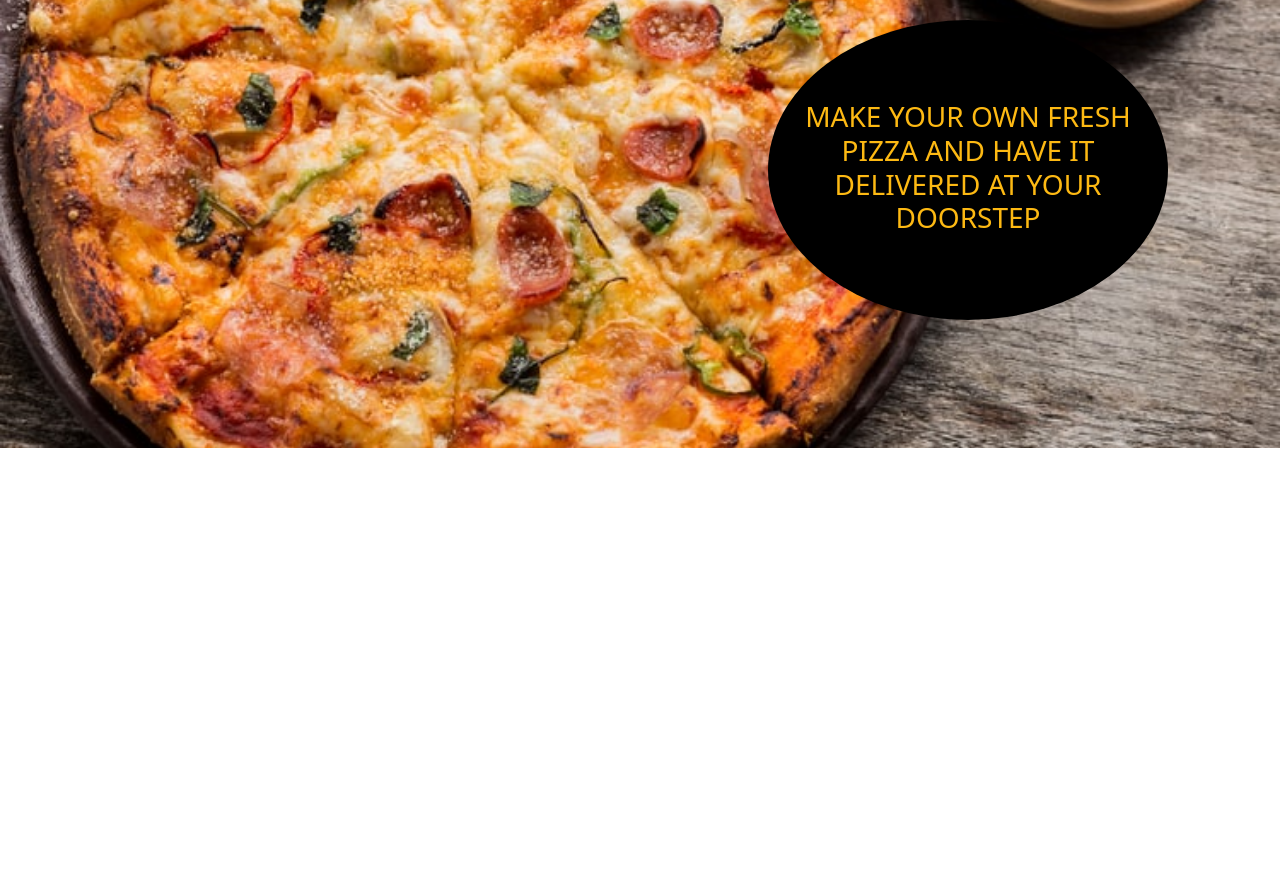
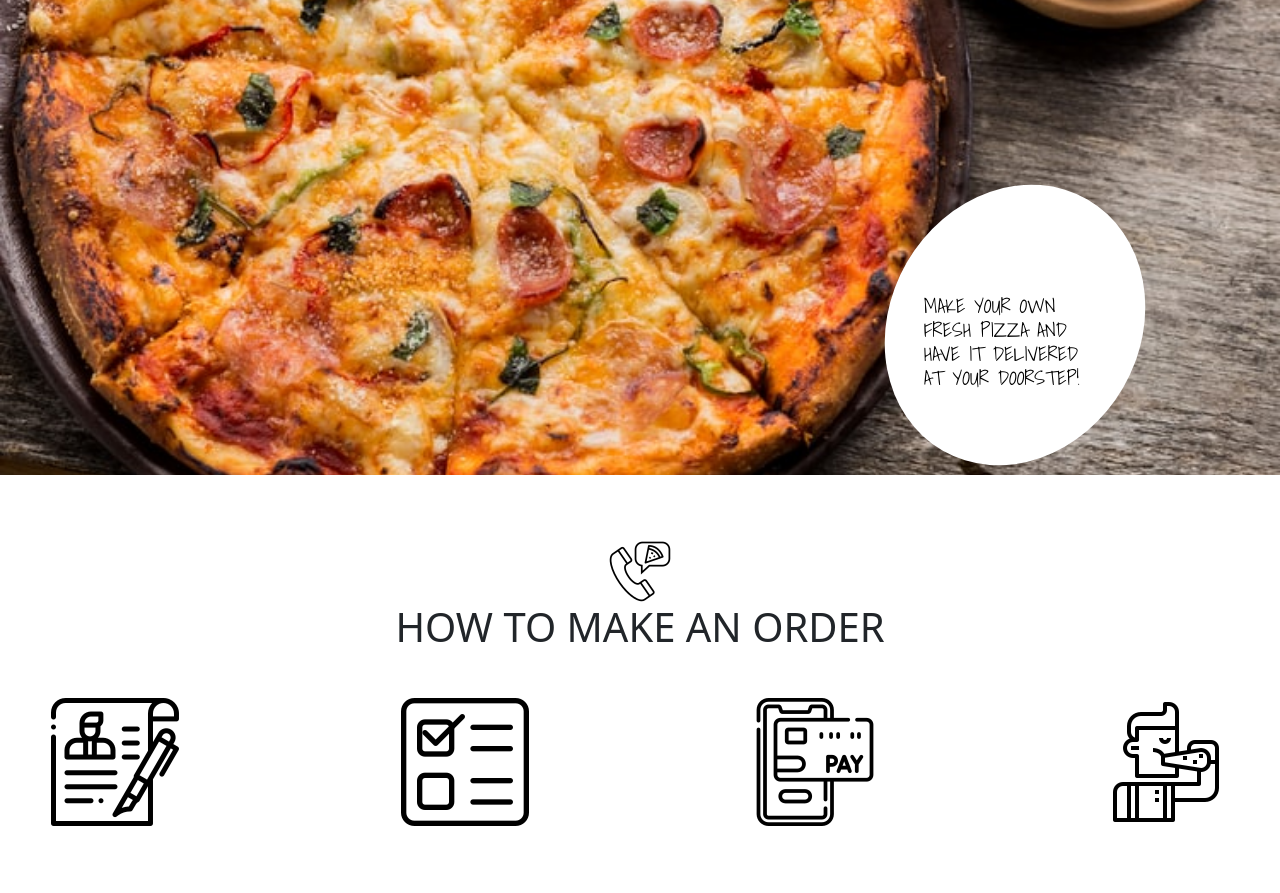
Before and after one commit to Esther-Moki/Moki-pop-pizza, a plain HTML site: page index.html in a window 1280 px wide. Shown: the part 660-1553 px from the top of the page. Before the commit the page ends 1147 px from the top, so only its background shows below. Drawn offline with nearby package versions, Linux system fonts and the light colour scheme.

Commit message:
added some images to the order part

```diff
--- a/index.css
+++ b/index.css
@@ -30,20 +30,41 @@ nav li{
   margin-top: 1%;
 }
 .innerFirstPart{
-  padding-top: 30%;
-  padding-bottom: 10%;
+  padding-top: 44%;
+  padding-bottom: 2%;
+
 }
 .banner{
-  width: 400px;
-  height: 300px;
-  background: #000000;
-  color:#fdb913;
+  width: 290px;
+  height: 250px;
+  color: #000000;
+  background:#ffffff;
   border-radius: 50%;
-  text-align: center;
-  /* margin-bottom: 20%; */
-  margin-left: 60%;
-
+  margin-left: 68%;
+  transform: rotate(120deg);
 }
 .hot{
-  padding-top: 20%;
+  font-family:'Shadows Into Light', cursive;
+  padding-bottom: 13%;
+  margin-left: 5%;
+  transform: rotate(240deg);
 }
+.secondPart{
+  padding-top: 2%;
+  /* background-color: #fdb913; */
+}
+.delivery{
+  text-align: center;
+}
+main{
+  display: flex;
+  justify-content: space-between;
+  margin-left: 4%;
+  margin-right: 4%;
+  padding-top: 3%;
+  padding-bottom: 5%;
+  margin-bottom: 2%;
+}
+.register,.pick, .order ,.doorstep{
+  display: none;
+}
--- a/index.html
+++ b/index.html
@@ -34,12 +34,44 @@
  <div class="firstPart">
    <div class="innerFirstPart">
      <div class="banner">
-       <h3 class="hot">MAKE YOUR OWN FRESH PIZZA AND HAVE IT DELIVERED AT YOUR DOORSTEP</h3>
+       <h5 class="hot">MAKE YOUR OWN<br>FRESH PIZZA AND<br>HAVE IT DELIVERED<br>AT YOUR DOORSTEP!</h5>
      </div>
    </div>
- </div>
+  </div>
 
+  <div class="secondPart">
+    <div class="delivery">
+     <img src="./assets/small.png" alt="" srcset="" class="onepic">
+     <h1>HOW TO MAKE AN ORDER</h1>
+    </div>
+    <main>
+      <div class="signUp">
+        <img src="./assets/document.png" alt="" srcset="" id="pic1">
+         <div class="register">
+          <p class="">Sign up or<br>Register</p>
+         </div>
+     </div>
+      <div class="crust">
+        <img src="./assets/checkbox.png" alt="" srcset="" id="pic2">
+        <div class="pick">
+          <p>Select the pizza size<br>,type,crust and toppings</p>
+        </div>
+      </div>
+      <div>
+        <img src="./assets/cashless-payment.png" alt="" srcset="" id="pic3">
+        <div class="order">
+          <p>Pay after ordering</p>
+        </div>
+      </div>
+      <div>
+        <img src="./assets/pizza (1).png" alt="" srcset="" id="pic4">
+        <div class="doorstep">
+          <p>Have it in house,take out<br> or delivered at your doorstep</p>
+        </div>
+      </div>
 
+    </main>
+  </div>
 
 
 </body>
--- a/script.js
+++ b/script.js
@@ -0,0 +1,11 @@
+//what we do toggle function//
+$(document).ready(function(){
+  $("#picone").click(function(){
+    $("#potato").toggle();
+    $("#picone").hide();
+  $("#potato").click(function(){
+    $("#picone").show();
+    $("#potato").hide();
+    });
+  });
+});
```
Also changed, not shown: assets/cashless-payment.png (added), assets/checkbox.png (added), assets/delivery-man (1).png (added), assets/document.png (added), assets/pizza (1).png (added), assets/small.png (added).
